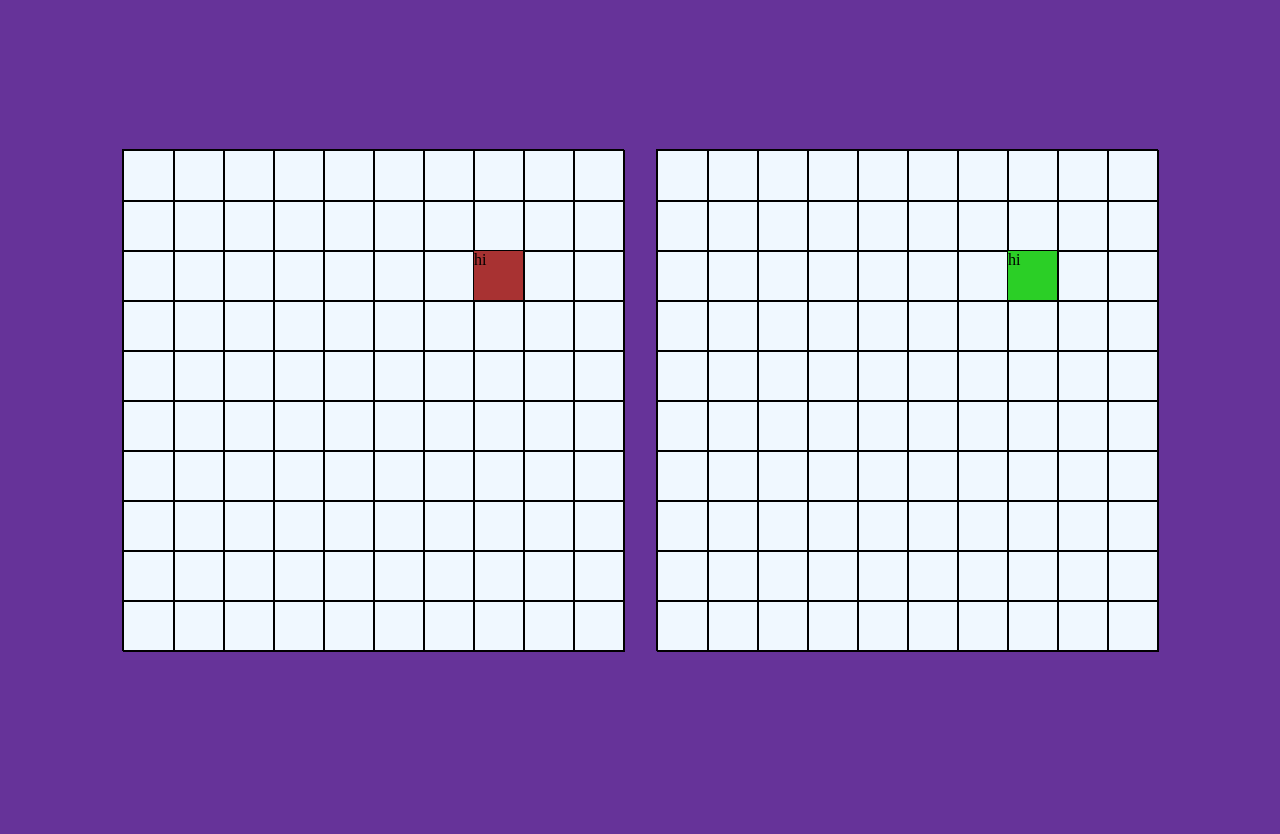
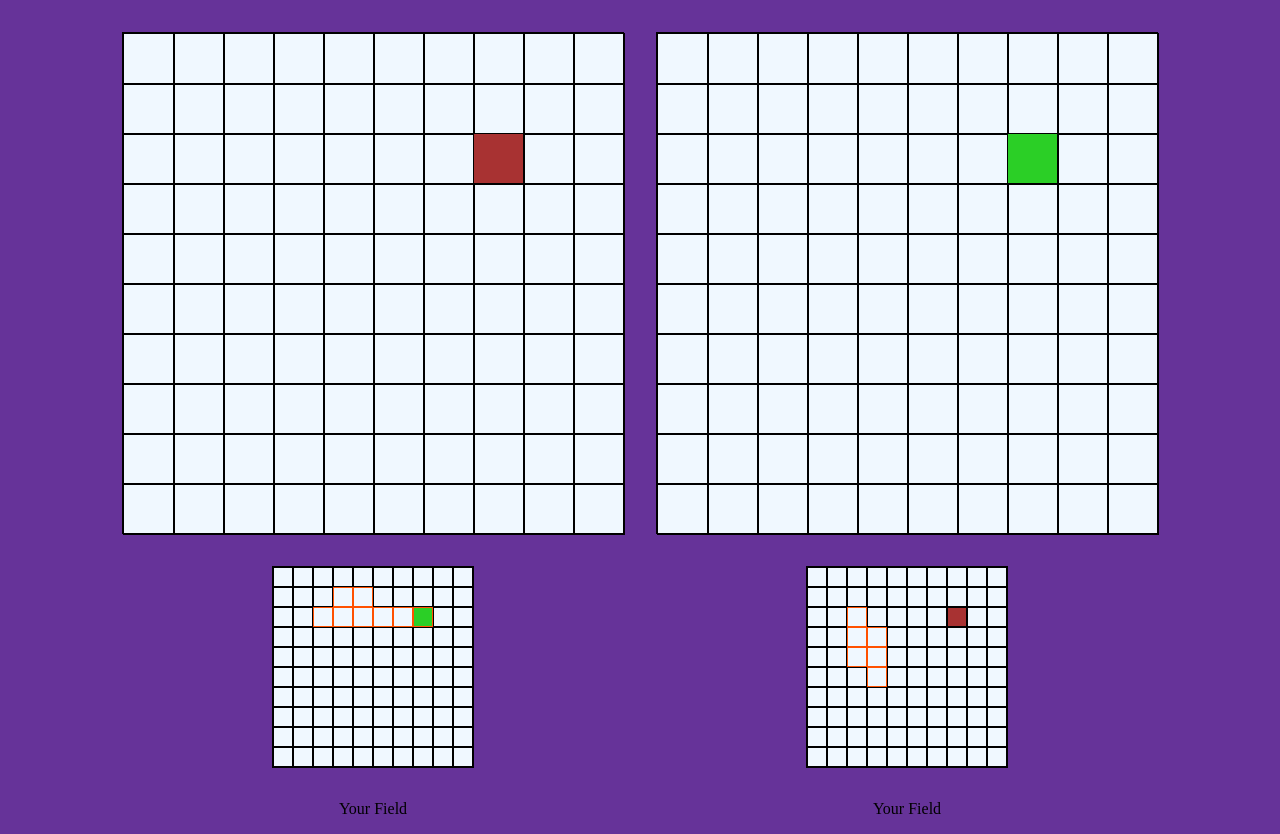
Before and after one commit to darian-980/project-battleship-0, a website built with webpack: page src/template.html in a window 1280 px wide. Before the commit the page ends 800 px from the top, so only its background shows below. Built offline with nearby package versions, Linux system fonts and the light colour scheme; a web font is replaced by a local one.

Commit message:
added second smaller board to represent the active player's board for reference, displays their own ship position for reference

```diff
--- a/battleship_module.js
+++ b/battleship_module.js
@@ -184,6 +184,7 @@ export function gameboard() {
 
 export function player() {
     const boardArray = [];
+    const smallBoardArray = []
     const board = gameboard();
     var playerNumber = null;
     var playerType = "";
@@ -204,5 +205,5 @@ export function player() {
         return playerNumber;
     }
 
-    return { setPlayerType, useBoard, setPlayerNumber, getPlayerNumber, boardArray }
+    return { setPlayerType, useBoard, setPlayerNumber, getPlayerNumber, boardArray, smallBoardArray }
 }
--- a/src/main.js
+++ b/src/main.js
@@ -11,30 +11,49 @@ function calcBoardIndex(x, y) { //calculates the index of the plot rather than j
 
 function displayPlot(x, y, boardArray, newClassName = "hitClass") { //changes the classname of the plot to change the bg color
     const index = calcBoardIndex(x, y);
-    boardArray[index].className = newClassName;
-    boardArray[index].textContent = "hi"; //debugging
+    boardArray[index].classList.add(newClassName);
+    // boardArray[index].textContent = "hi"; //debugging
     boardArray[index].classList.remove("hoverGray");
     boardArray[index].removeEventListener('click', boardArray[index].attackHandler); //remove the click once the area has been clicked
-    console.log(boardArray[index]);
+    // console.log(boardArray[index]);
 }
 
 function boardAttack(x, y, player) {
     if (player.useBoard().recieveAttack([x, y])) {
         displayPlot(x, y, player.boardArray, "hitClass");
+        displayPlot(x, y, player.smallBoardArray, "hitClass");
     } else {
         displayPlot(x, y, player.boardArray, "missClass");
+        displayPlot(x, y, player.smallBoardArray, "missClass");
     };
+}
+
+function displayShips(player) { //used to display friendly ships
+    const shipList = player.useBoard().getShipList();
+    for (let i = 0; i < shipList.length; i++) {
+        for (let o = 0; o < shipList[i].getShipSpaceCoordinates().length; o++) {
+            const x = shipList[i].getShipSpaceCoordinates()[o][0];
+            const y = shipList[i].getShipSpaceCoordinates()[o][1];
+
+            const index = calcBoardIndex(x, y);
+            const smallBoardArray = player.smallBoardArray;
+            smallBoardArray[index].classList.remove("non-ship-location");
+            smallBoardArray[index].className = "ship-location";
+        }
+    }
+
 }
 
 
 function constructPlayerBoard(player) {
 
     const boardArray = player.boardArray; //takes the array from the player object and assigns it to boardArray
+    const smallBoardArray = player.smallBoardArray;
     const playerNum = player.getPlayerNumber();
 
     const grabBoard = document.querySelector(`#${CSS.escape(playerNum)}.board`) //grabs the div with the matching player number and has class board;
 
-    console.log(player.getPlayerNumber())
+    // console.log(player.getPlayerNumber())
 
     var axisCounterX = 1;
     var axisCounterY = 1;
@@ -55,6 +74,18 @@ function constructPlayerBoard(player) {
         };
 
         plot.addEventListener('click', plot.attackHandler);
+        grabBoard.appendChild(plot);
+        boardArray.push(plot);
+
+        /////// minature board for reference
+
+        const grabSmallBoard = document.querySelector(`#${CSS.escape(playerNum)}.small-board`);
+        const smallPlot = document.createElement("div");
+        smallPlot.setAttribute("x", x);
+        smallPlot.setAttribute("y", y);
+        smallPlot.setAttribute("class", "non-ship-location");
+        grabSmallBoard.appendChild(smallPlot);
+        smallBoardArray.push(smallPlot);
 
         // plot.textContent = `${axisCounterX},${axisCounterY}`; // for debugging
         if (axisCounterX === 10) {
@@ -63,13 +94,14 @@ function constructPlayerBoard(player) {
         } else {
             axisCounterX += 1;
         }
-        grabBoard.appendChild(plot);
-        boardArray.push(plot);
+
     }
 
-    console.log(boardArray);
+    displayShips(player);
 
-    console.log("index: " + calcBoardIndex(3, 4))
+    // console.log(boardArray);
+
+    // console.log("index: " + calcBoardIndex(3, 4))
 
     // displayPlot(3, 4, boardArray);
     // displayPlot(1, 4, boardArray);
--- a/src/styles.css
+++ b/src/styles.css
@@ -1,5 +1,9 @@
 /* styles.css */
-html,
+html {
+  height: 100%;
+  margin: 0;
+}
+
 body {
   height: 100%;
 }
@@ -16,6 +20,25 @@ body {
   display: flex;
   align-items: center;
   justify-content: center;
+}
+
+.vertical {
+  padding: 0;
+  margin: 0;
+  display: flex;
+  align-items: center;
+  justify-content: center;
+  flex-direction: column;
+}
+
+.small-board {
+  display: grid;
+  grid-template-columns: repeat(10, 20px);
+  grid-template-rows: repeat(10, 20px);
+  border-color: black;
+  border: 1px solid black;
+  background-color: aliceblue;
+  margin: 1em;
 }
 
 .board {
@@ -47,3 +70,17 @@ body {
   /* background-color: green; */
   border: 1px solid black;
 }
+
+.small-board div {
+  height: 75%;
+  width: 75%;
+  padding: 0.1em;
+}
+
+.non-ship-location {
+  border: 1px solid black;
+}
+
+.ship-location {
+  border: 1px solid rgb(255, 81, 0);
+}
--- a/src/template.html
+++ b/src/template.html
@@ -14,8 +14,18 @@
 
 <body>
     <div class="container">
-        <div class="board" id="1"></div>
-        <div class="board" id="2"></div>
+        <div class="vertical">
+            <p>Enemy Field</p>
+            <div class="board" id="1"></div>
+            <div class="small-board" id="2"></div>
+            <p>Your Field</p>
+        </div>
+        <div class="vertical">
+            <p>Enemy Field</p>
+            <div class="board" id="2"></div>
+            <div class="small-board" id="1"></div>
+            <p>Your Field</p>
+        </div>
     </div>
     </div>
 
```
